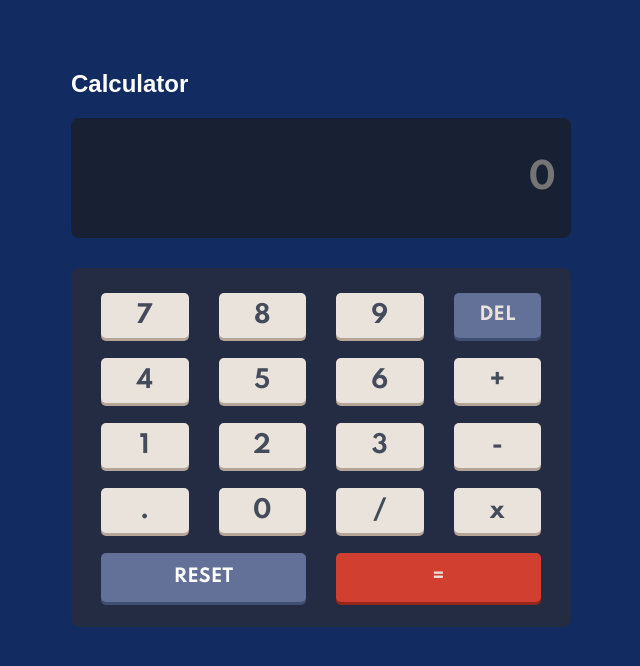
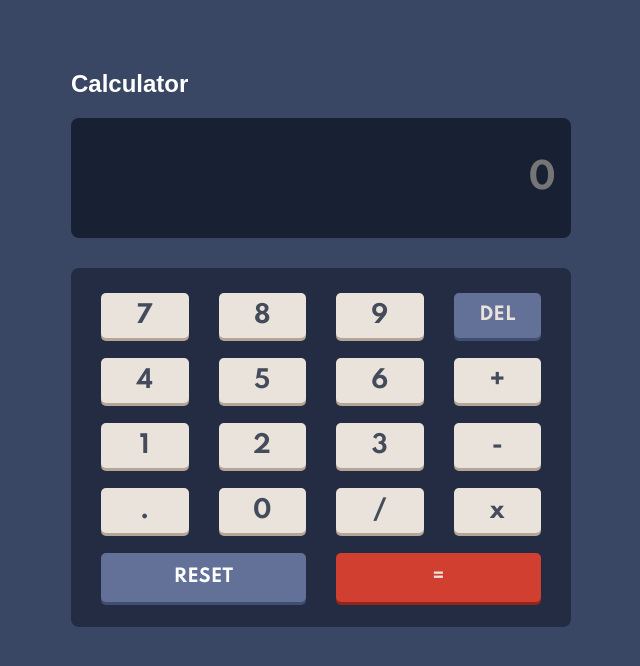
Before and after one commit to Muntasir2001/calculator, a React (Create React App) app: page / in a window 1280 px wide. Shown: the top 666 px of the page, without its empty margins (319-959 px from the left). Built offline with nearby package versions, Linux system fonts and the light colour scheme.

Commit message:
changed bkg colour back to old colour

```diff
--- a/src/App.scss
+++ b/src/App.scss
@@ -1,5 +1,5 @@
 .home {
-	background-color: #122b61;
+	background-color: #3a4764;
 	// display: flex;
 	// justify-content: center;
 	// align-items: center;
```
